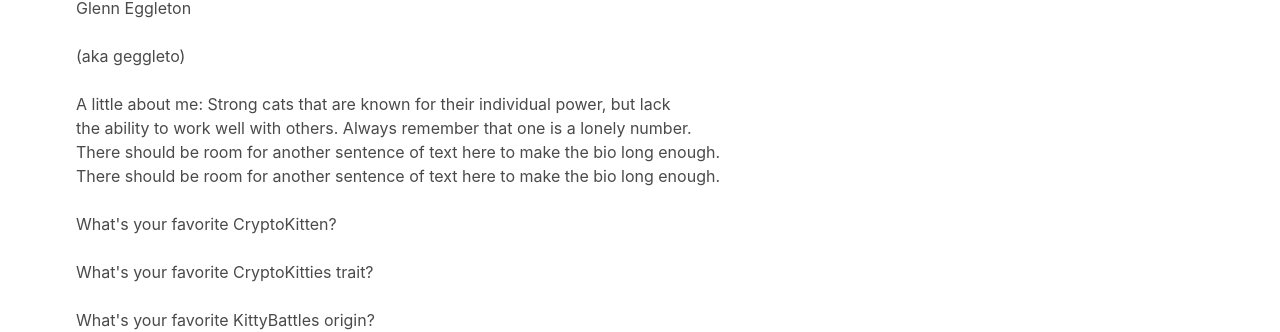
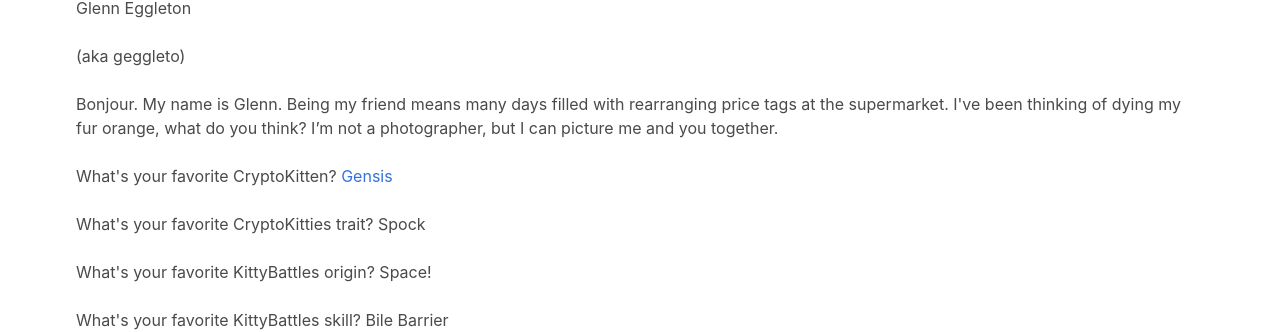
Before and after one commit to uxbecks/KittyBattles, a Vue app: page /#/about-us in a window 1280 px wide. Shown: the part 470-802 px from the top of the page. Built offline with nearby package versions, Linux system fonts and the light colour scheme.

Commit message:
Update AboutUsPage.vue

```diff
--- a/src/components/AboutUsPage.vue
+++ b/src/components/AboutUsPage.vue
@@ -13,18 +13,15 @@
 
            <h5 class="column is-12 media-name">(aka geggleto)</h5>
 
-           <p class="column is-12 100bio">A little about me: Strong cats that are known for their individual power, but lack </br>
-           the ability to work well with others. Always remember that one is a lonely number.</br>
-           There should be room for another sentence of text here to make the bio long enough.</br>
-           There should be room for another sentence of text here to make the bio long enough.</p>
+           <p class="column is-12 100bio">Bonjour. My name is Glenn. Being my friend means many days filled with rearranging price tags at the supermarket. I've been thinking of dying my fur orange, what do you think? I’m not a photographer, but I can picture me and you together.</p>
 
-           <p class="column is-12">What's your favorite CryptoKitten?</p>
+           <p class="column is-12">What's your favorite CryptoKitten? <a href="https://www.cryptokitties.co/kitty/1"> Gensis</a></p>
 
-           <p class="column is-12">What's your favorite CryptoKitties trait?</p>
+           <p class="column is-12">What's your favorite CryptoKitties trait? Spock</p>
 
-           <p class="column is-12">What's your favorite KittyBattles origin?</p>
+           <p class="column is-12">What's your favorite KittyBattles origin? Space!</p>
 
-           <p class="column is-12">What's your favorite KittyBattles skill?</p>
+           <p class="column is-12">What's your favorite KittyBattles skill? Bile Barrier</p>
 
         </div>
 
```
